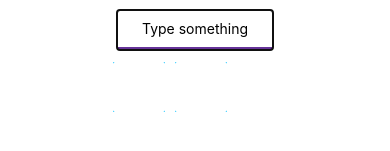
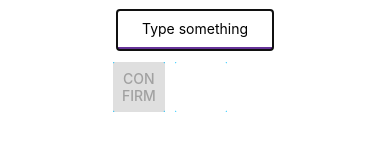
Before and after one commit to qcwssss/CS5520, a React Native app: screen / in a window 390 px wide. Both pictures are taken after a click on the button "ADD TASK". Shown: the part 417-568 px from the top of the page. Built offline with nearby package versions, Linux system fonts and the light colour scheme.

Commit message:
confirm button disbled in default

```diff
--- a/components/Input.js
+++ b/components/Input.js
@@ -36,6 +36,7 @@ const Input = ({ modalVisible, textUpdateFunction, onCancel }) => {
             <Button
               color="white"
               title="Confirm"
+              disabled={!text.length}
               onPress={() => {
                 textUpdateFunction(text);
                 setText("");
```
